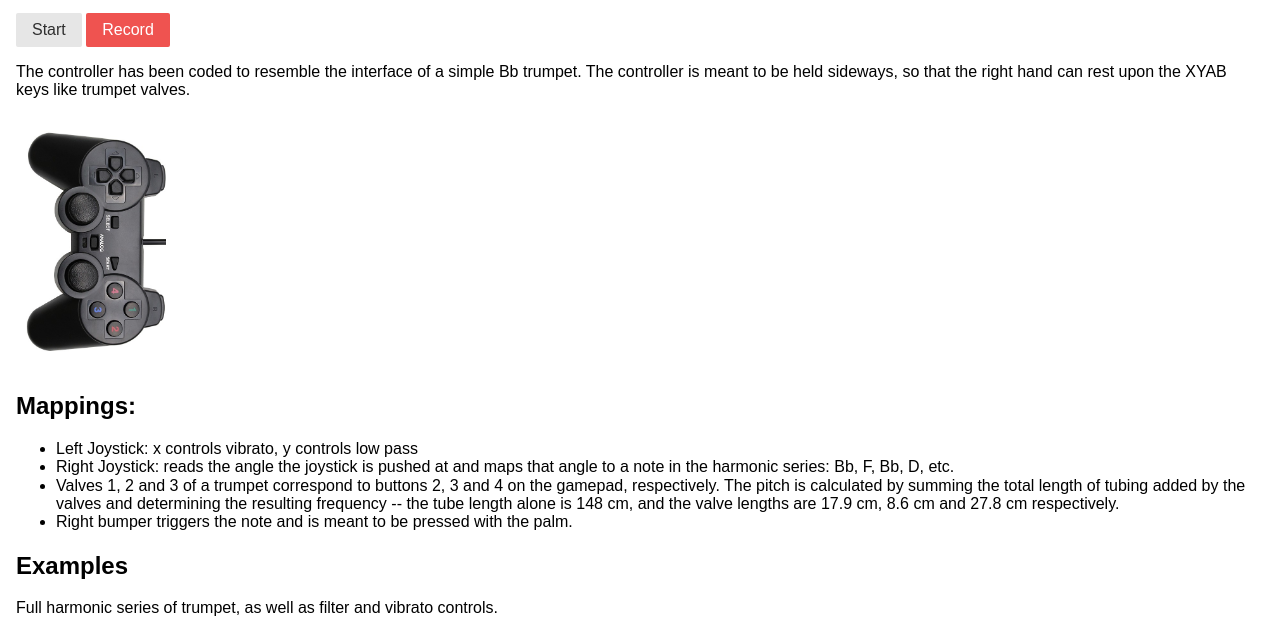
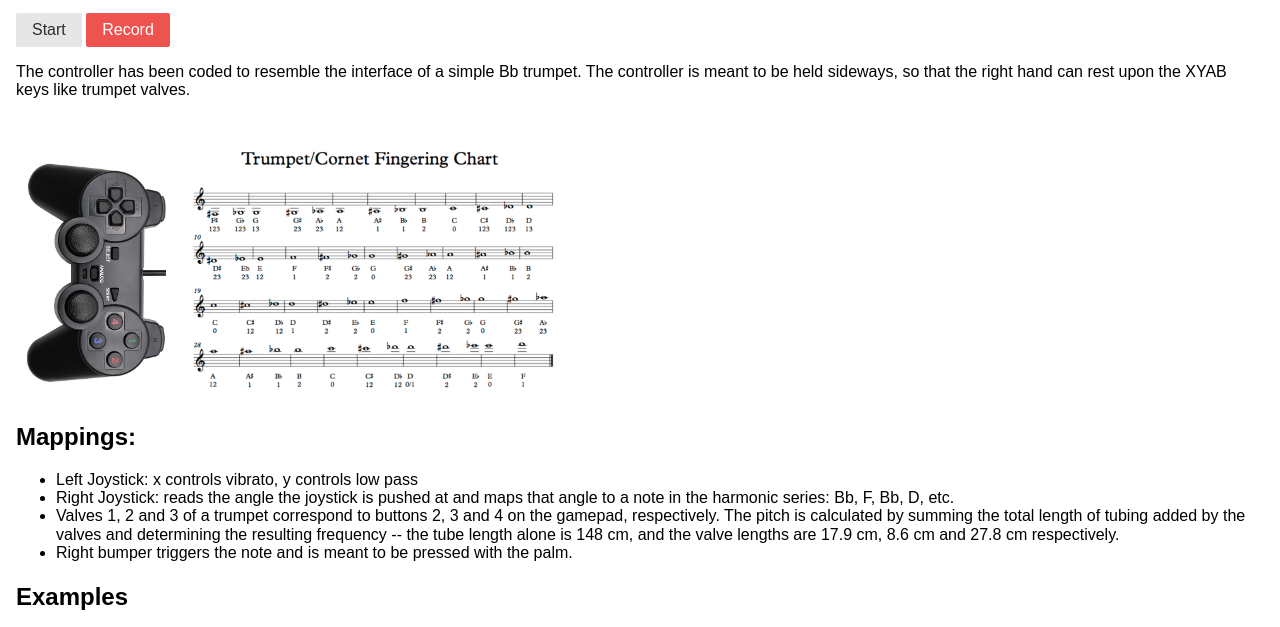
Before and after one commit to ncsariowan/220a, a website with bundled scripts: page hw5/index.html in a window 1280 px wide. Shown: the part 117-744 px from the top of the page. Built offline with nearby package versions, Linux system fonts and the light colour scheme.

Commit message:
added fingering chart

```diff
--- a/hw5/index.html
+++ b/hw5/index.html
@@ -23,6 +23,7 @@
     </div>
     <p>The controller has been coded to resemble the interface of a simple Bb trumpet. The controller is meant to be held sideways, so that the right hand can rest upon the XYAB keys like trumpet valves.</p>
     <img src="./media/gamepad.jpg" width=150px>
+    <a href="https://spinditty.com/learning/Trumpet-Fingering-Chart" target="_blank"><img src="./media/trumpet-fingering-chart.png"  width=400px></a>
     <h2>Mappings:</h2>
     <ul>
       <li>Left Joystick: x controls vibrato, y controls low pass</li>
```
Also changed, not shown: hw5/media/trumpet-fingering-chart.png (added).
